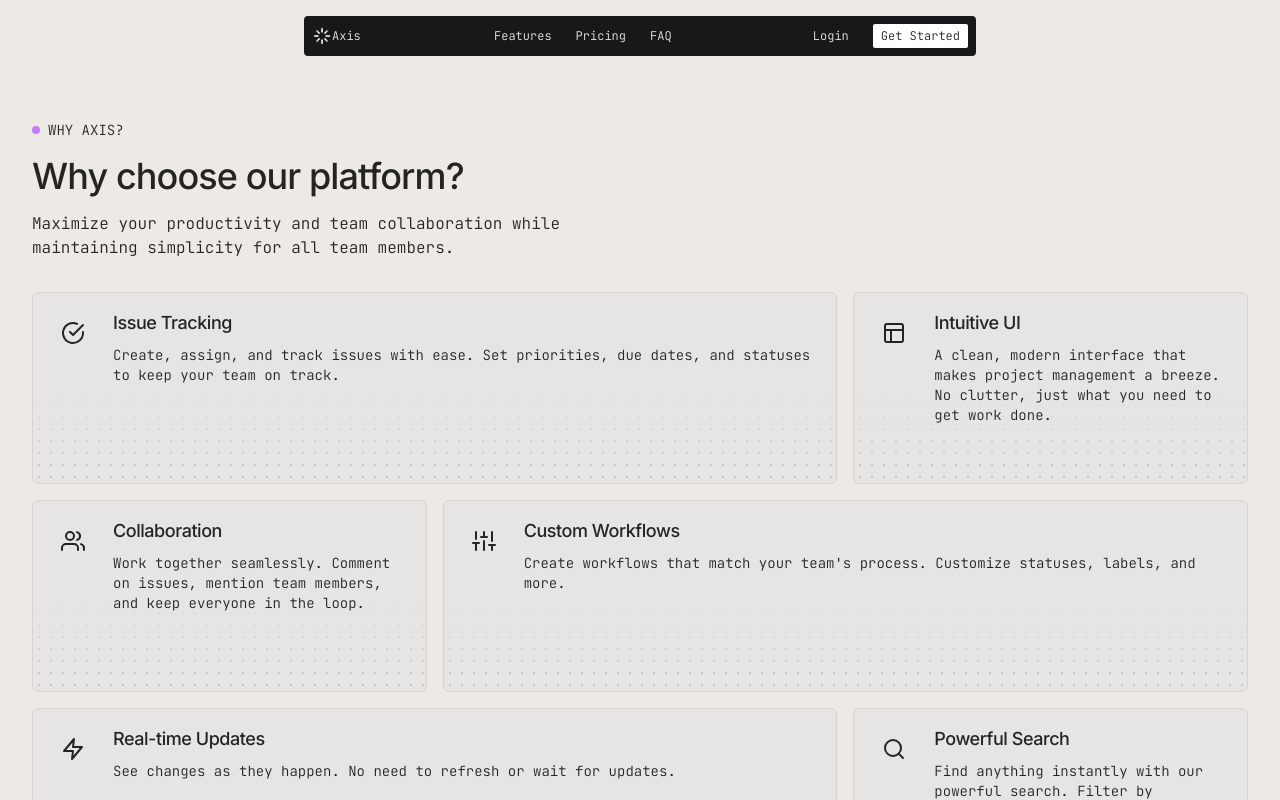
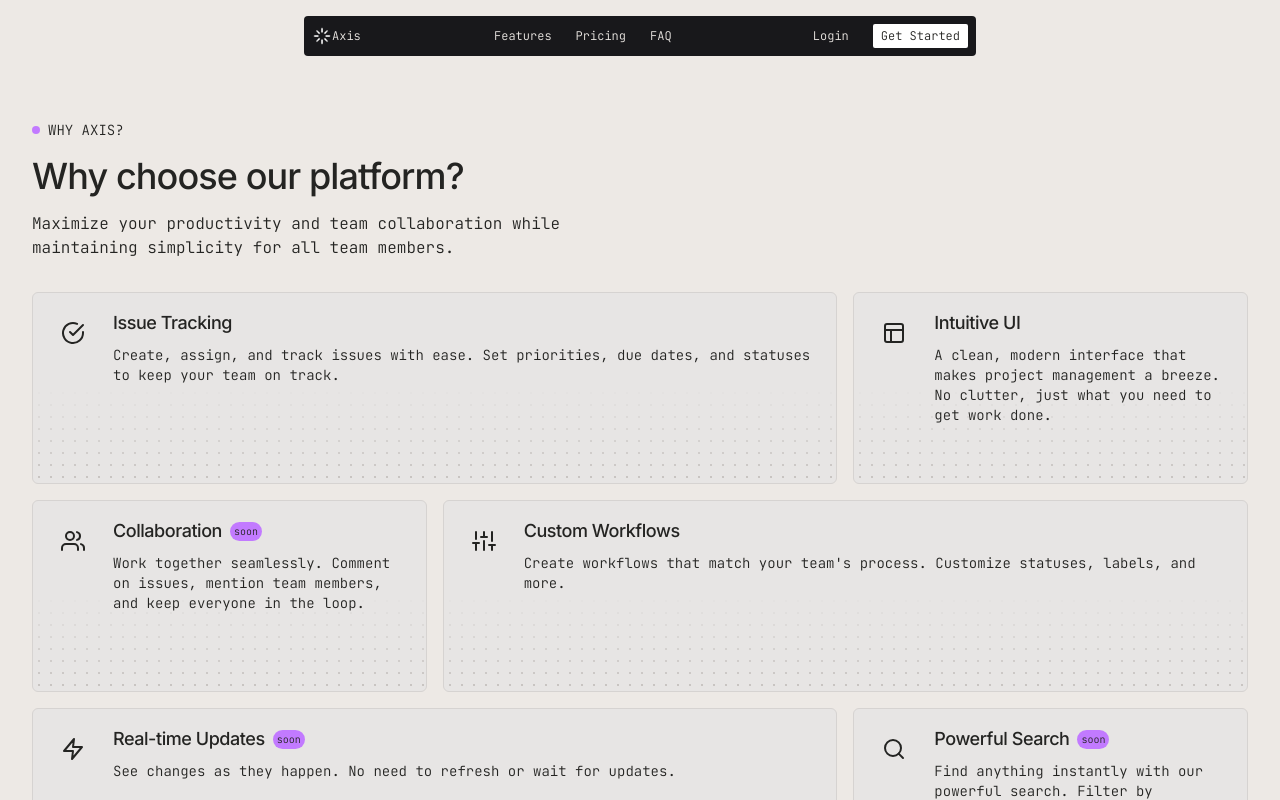
Before and after one commit to gen1chiro/axis, a Next.js app: page /features in a window 1280 px wide. Shown: the top 800 px of the page. Built offline with nearby package versions, Linux system fonts and the light colour scheme.

Commit message:
feat: dashboard nav

```diff
--- a/app/(landing)/features/page.tsx
+++ b/app/(landing)/features/page.tsx
@@ -15,37 +15,43 @@ const FeaturesPage = () => {
             icon: FiCheckCircle,
             title: "Issue Tracking",
             description: "Create, assign, and track issues with ease. Set priorities, due dates, and statuses to keep your team on track.",
-            colspan: { sm: "col-span-1", lg: "lg:col-span-2" }
+            colspan: { sm: "col-span-1", lg: "lg:col-span-2" },
+            isComingSoon: false
         },
         {
             icon: FiLayout,
             title: "Intuitive UI",
             description: "A clean, modern interface that makes project management a breeze. No clutter, just what you need to get work done.",
-            colspan: { sm: "col-span-1", lg: "lg:col-span-1" }
+            colspan: { sm: "col-span-1", lg: "lg:col-span-1" },
+            isComingSoon: false
         },
         {
             icon: FiUsers,
             title: "Collaboration",
             description: "Work together seamlessly. Comment on issues, mention team members, and keep everyone in the loop.",
-            colspan: { sm: "col-span-1", lg: "lg:col-span-1" }
+            colspan: { sm: "col-span-1", lg: "lg:col-span-1" },
+            isComingSoon: true
         },
         {
             icon: FiSliders,
             title: "Custom Workflows",
             description: "Create workflows that match your team's process. Customize statuses, labels, and more.",
-            colspan: { sm: "col-span-1", lg: "lg:col-span-2" }
+            colspan: { sm: "col-span-1", lg: "lg:col-span-2" },
+            isComingSoon: false
         },
         {
             icon: FiZap,
             title: "Real-time Updates",
             description: "See changes as they happen. No need to refresh or wait for updates.",
-            colspan: { sm: "col-span-1", lg: "lg:col-span-2" }
+            colspan: { sm: "col-span-1", lg: "lg:col-span-2" },
+            isComingSoon: true
         },
         {
             icon: FiSearch,
             title: "Powerful Search",
             description: "Find anything instantly with our powerful search. Filter by assignee, status, priority, and more.",
-            colspan: { sm: "col-span-1", lg: "lg:col-span-1" }
+            colspan: { sm: "col-span-1", lg: "lg:col-span-1" },
+            isComingSoon: true
         }
     ];
 
@@ -76,6 +82,7 @@ const FeaturesPage = () => {
                             title={feature.title}
                             description={feature.description}
                             colspan={feature.colspan}
+                            isComingSoon={feature.isComingSoon}
                         />
                     ))}
                 </div>
--- a/app/dashboard/layout.tsx
+++ b/app/dashboard/layout.tsx
@@ -1,12 +1,15 @@
 import { Suspense } from "react";
+import DashboardNav from "@/components/dashboard-nav";
 
 const DashboardLayout = ({ children }: { children: React.ReactNode }) => {
     return (
-        <div>
-            <h1>Dashboard Layout</h1>
-            <Suspense fallback={<div>...loading</div>}>
-                {children}
-            </Suspense>
+        <div className='min-h-screen'>
+            <DashboardNav />
+            <main className="min-h-screen pl-14 lg:pl-64">
+                <Suspense fallback={<div>...loading</div>}>
+                    {children}
+                </Suspense>
+            </main>
         </div>
     )
 }
--- a/app/dashboard/page.tsx
+++ b/app/dashboard/page.tsx
@@ -7,9 +7,6 @@ const DashboardPage = async () => {
     return (
         <div>
             <h1 className='text-heading'>Dashboard</h1>
-            <button
-                className='bg-zinc-900 text-heading text-white text-sm rounded-sm hover:bg-zinc-800 transition-colors px-4 py-1'
-            >log out</button>
         </div>
     )
 }
--- a/app/issues/new/page.tsx
+++ b/app/issues/new/page.tsx
@@ -4,3 +4,5 @@ const NewIssuePage = () => {
         <div className='text-heading'>New issue page</div>
     )
 }
+
+export default NewIssuePage;
--- /dev/null
+++ b/components/dashboard-nav.tsx
@@ -0,0 +1,64 @@
+import Image from "next/image";
+import axisLogo from "@/public/images/axis-logo.png";
+import Link from "next/link";
+import { MdAdd } from "react-icons/md";
+import { GoHome } from "react-icons/go";
+import { RiLogoutBoxLine } from "react-icons/ri";
+import { FiUser } from "react-icons/fi";
+import React, {Suspense} from "react";
+import UserEmail from "@/components/user-email";
+
+const DashboardNav = () => {
+    return (
+        <aside className="fixed top-0 left-0 inset-y-0 bg-stone-200 shadow-md w-14 lg:w-64 flex flex-col justify-between items-start py-4 px-3">
+            <div className='w-full flex flex-col items-center lg:items-start gap-8'>
+                <Link
+                    href={'/'}
+                    className='flex items-center justify-center text-body text-base lg:px-3'
+                >
+                    <Image
+                        src={axisLogo}
+                        alt={'axis logo'}
+                        className='w-6 h-6'
+                    />
+                    <p className='hidden lg:block'>Axis</p>
+                </Link>
+
+                <nav className="w-full flex flex-col gap-1 text-heading text-sm">
+                    <Link
+                        href="/dashboard"
+                        className="flex items-center justify-center lg:justify-start gap-3 lg:px-3 py-2 rounded-sm hover:bg-stone-300 transition-colors"
+                    >
+                        <GoHome className="w-5 h-5" />
+                        <span className="hidden lg:block">Dashboard</span>
+                    </Link>
+
+                    <Link
+                        href="/issues/new"
+                        className="flex items-center justify-center lg:justify-start gap-3 lg:px-3 py-2 rounded-sm hover:bg-stone-300 transition-colors"
+                    >
+                        <MdAdd className="w-5 h-5" />
+                        <span className="hidden lg:block">New Issue</span>
+                    </Link>
+                </nav>
+            </div>
+
+            <div className="w-full flex flex-col gap-4">
+                <div className="w-full border-t border-dotted border-stone-400" />
+                <div className="hidden lg:flex justify-center items-center gap-3 px-3 py-2 text-body bg-stone-100 rounded-sm shadow-sm">
+                    <FiUser className="w-4 h-4" />
+                    <Suspense fallback={<div className='text-stone-500'>...loading</div>}>
+                        <UserEmail />
+                    </Suspense>
+                </div>
+
+                <button className='flex items-center gap-1 justify-center bg-zinc-900 text-heading text-white text-sm rounded-sm hover:bg-zinc-800 transition-colors lg:px-4 py-1'>
+                    <RiLogoutBoxLine className="w-4 h-4" />
+                    <span className="hidden lg:block">Sign Out</span>
+                </button>
+            </div>
+        </aside>
+    )
+}
+
+export default DashboardNav;
--- a/components/feature-card.tsx
+++ b/components/feature-card.tsx
@@ -8,9 +8,10 @@ type FeatureCardProps = {
         sm: string;
         lg: string;
     }
+    isComingSoon: boolean;
 }
 
-const FeatureCard = ({icon: Icon, title, description, colspan}: FeatureCardProps) => {
+const FeatureCard = ({icon: Icon, title, description, colspan, isComingSoon}: FeatureCardProps) => {
 
     return (
         <div className={`relative bg-stone-200 rounded-md p-4 pb-8 h-48 border border-stone-300 text-foreground ${colspan.sm} ${colspan.lg}`}>
@@ -21,9 +22,16 @@ const FeatureCard = ({icon: Icon, title, description, colspan}: FeatureCardProps
                     </div>
                 </div>
                 <div className="flex-1 min-w-0">
-                    <h3 className="text-lg text-heading mb-2">
-                        {title}
-                    </h3>
+                    <div className='flex items-center justify-start gap-2 mb-2'>
+                        <h3 className="text-lg text-heading">
+                            {title}
+                        </h3>
+                        {
+                            isComingSoon && (
+                                <div className='px-1 py-[2px] text-body bg-purple-400 rounded-full text-center text-[10px]'>soon</div>
+                            )
+                        }
+                    </div>
                     <p className="text-body text-sm">
                         {description}
                     </p>
--- /dev/null
+++ b/components/user-email.tsx
@@ -0,0 +1,11 @@
+import { requireAuthenticatedUser } from "@/lib/dal";
+
+const UserEmail = async () => {
+    const user = await requireAuthenticatedUser()
+
+    return (
+        <span className='truncate text-xs'>{user?.email}</span>
+    )
+}
+
+export default UserEmail;
```
